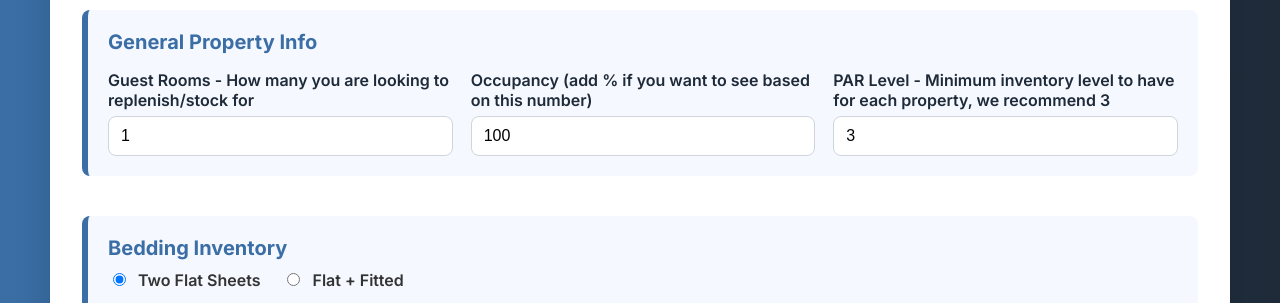
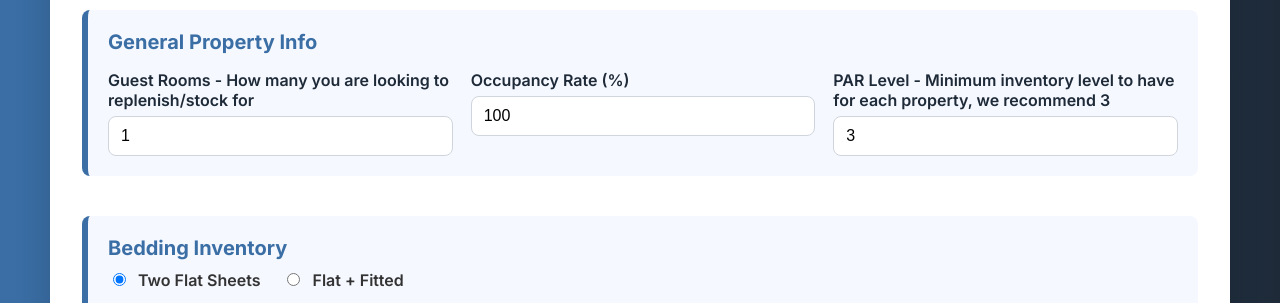
Before and after one commit to campbell3cw/Hospitality-Par-Calculater, a website: page public/index.html in a window 1280 px wide. Shown: the part 435-738 px from the top of the page. Drawn offline with nearby package versions, Linux system fonts and the light colour scheme.

Commit message:
Rename 'Occupancy' to 'Occupancy Rate (%)' in form

```diff
--- a/public/index.html
+++ b/public/index.html
@@ -100,7 +100,7 @@
       <h2>General Property Info</h2>
       <div class="field-group">
         <div class="field"><label for="numRooms">Guest Rooms - How many you are looking to replenish/stock for</label><input type="number" id="numRooms" value="1" min="0"/></div>
-        <div class="field"><label for="occupancy">Occupancy (add % if you want to see based on this number)</label><input type="number" id="occupancy" value="100" min="0" max="100"/></div>
+        <div class="field"><label for="occupancy">Occupancy Rate (%)</label><input type="number" id="occupancy" value="100" min="0" max="100"/></div>
         <div class="field"><label for="parLevel">PAR Level - Minimum inventory level to have for each property, we recommend 3</label><input type="number" id="parLevel" value="3" min="1"/></div>
       </div>
     </div>
```
